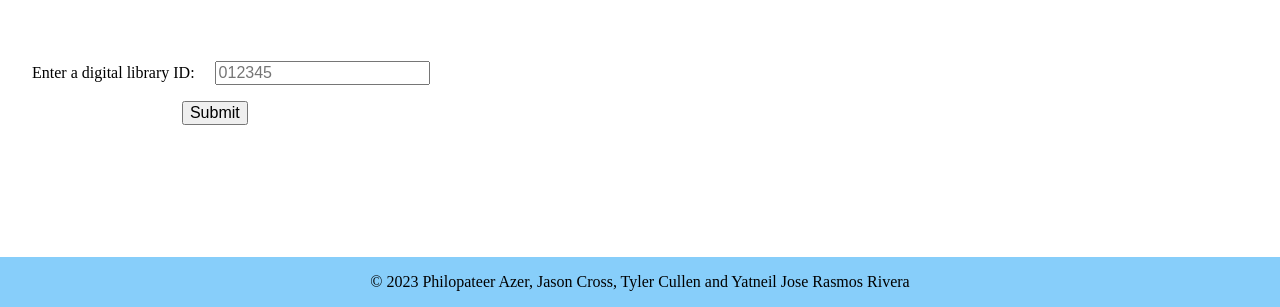
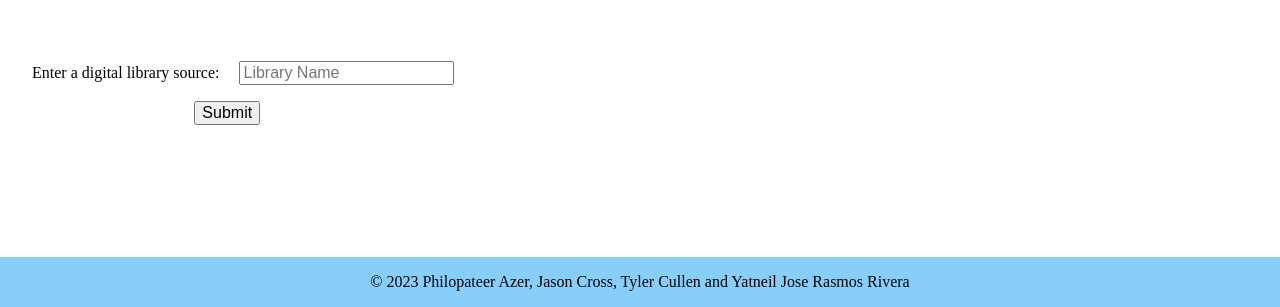
Before and after one commit to jasonmcross/Project-22, a plain HTML site: page newpages/admin-home.html in a window 1280 px wide. Shown: the part 493-800 px from the top of the page. Drawn offline with Linux system fonts and the light colour scheme.

Commit message:
Update admin-home.html

```diff
--- a/newpages/admin-home.html
+++ b/newpages/admin-home.html
@@ -30,8 +30,8 @@
         <section style="position: absolute; top: 426px;">
             <h2>Delete Digital Library</h2>
             <form id="delete-library">
-                <label for="library-id">Enter a digital library ID: </label>
-                <input type="text" id="library-id" placeholder="012345" required />
+                <label for="library-source">Enter a digital library source: </label>
+                <input type="text" id="library-source" placeholder="Library Name" required />
 
                 <br />
                 <button id="submit-library-delete">Submit</button>
```
